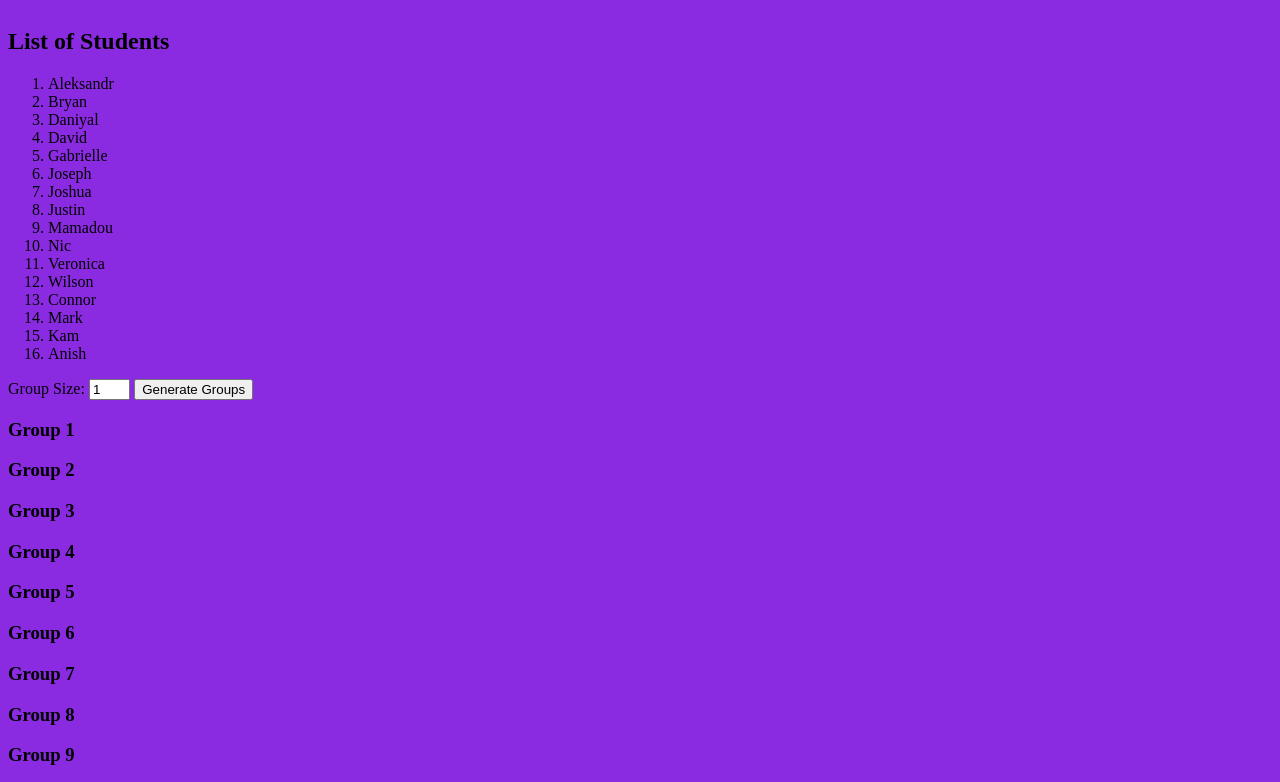
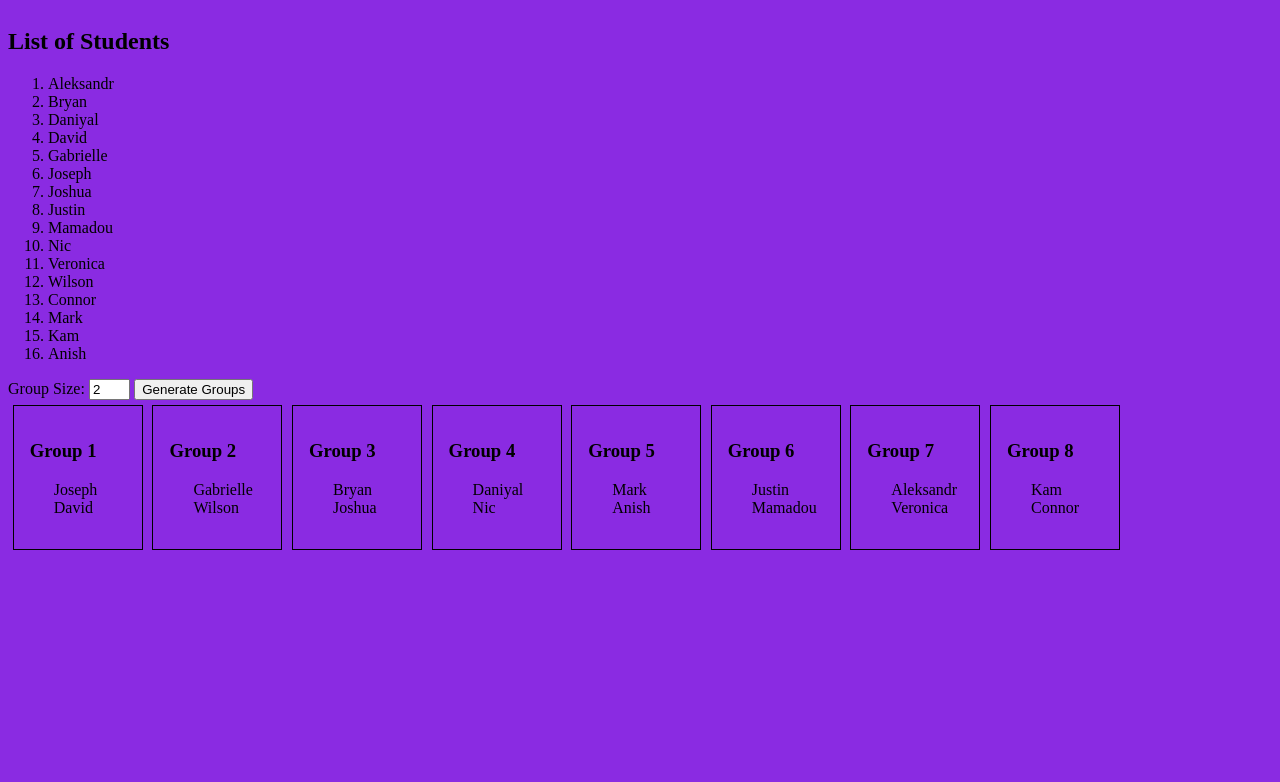
Before and after one commit to IntuitiveHarmony/randomGroupGenerator, a plain HTML site: page index.html in a window 1280 px wide. Both pictures are taken after a click on the button "Generate Groups". Shown: the top 782 px of the page. Drawn offline with nearby package versions, Linux system fonts and the light colour scheme.

Commit message:
cards, students.splice()

```diff
--- a/app.js
+++ b/app.js
@@ -34,6 +34,7 @@ $(() => {
     // reasign the student array so we can do it again!
     students = randomStudents;
     console.log(students);
+    console.log(randomStudents);
 
     // Grab group size from user input
     let groupSize = parseInt($("#groupSize").val());
@@ -43,11 +44,22 @@ $(() => {
     const $groupsContainer = $("<div>").addClass("groupsContainer");
     $(".flexContainer").append($groupsContainer);
 
-    for (let i = 0; i < students.length / groupSize; i++) {
+    // declare variable for stable loop
+    let groupNumber = students.length / groupSize;
+
+    // Loop that makes cards for each group
+    for (let i = 0; i < groupNumber; i++) {
       const $group = $("<div>").addClass("group");
       const $groupHeader = $(`<h3>`).text(`Group ${i + 1}`);
+      const $groupUl = $(`<ul>`);
+      const groupArray = students.splice(0, groupSize);
       $group.append($groupHeader);
+      $group.append($groupUl);
       $groupsContainer.append($group);
+      for (let i = 0; i < groupArray.length; i++) {
+        const $li = $("<li>").text(groupArray[i]);
+        $groupUl.append($li);
+      }
     }
   };
 
--- a/index.html
+++ b/index.html
@@ -17,7 +17,7 @@
     </div>
     <div>
       <label for="groupSize">Group Size:</label>
-      <input type="number" id="groupSize" min="1" value="1">
+      <input type="number" id="groupSize" min="2" value="2">
       <button id="generateBtn">Generate Groups</button>
     </div>
   </div>
--- a/main.css
+++ b/main.css
@@ -5,6 +5,17 @@ body {
   display: flex;
   flex-direction: column;
 }
+.group {
+  display: inline-block;
+  margin: .3em;
+  padding: 1em;
+  width: 6em;
+  border: 1px solid black;
+}
+.group > ul {
+  list-style-type: none;
+  margin-left: -1em;
+}
 #groupSize {
   max-width: 2.5em;
 }
```
Also changed, not shown: 1 other file.
